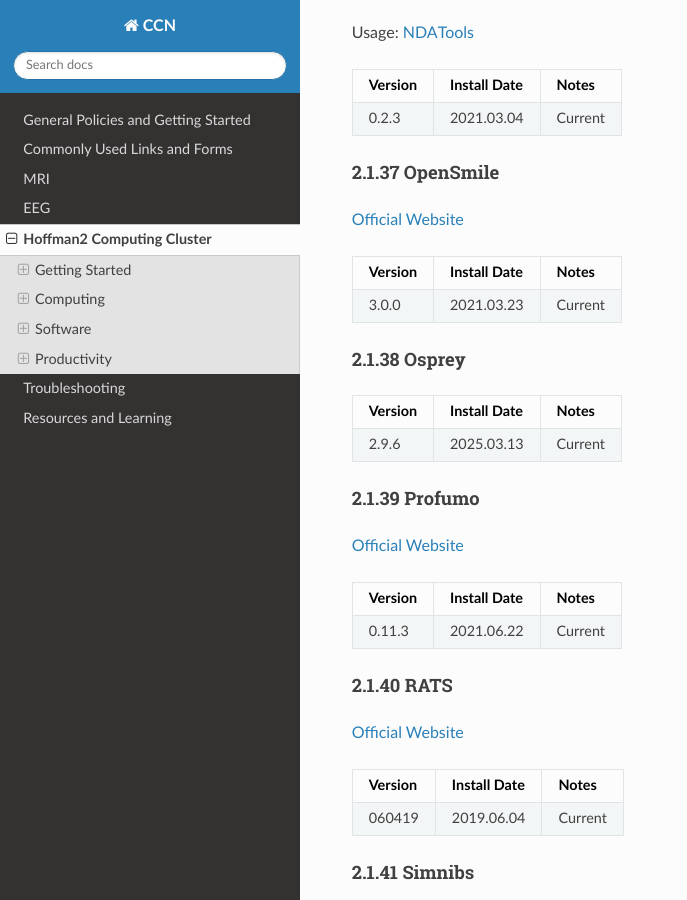
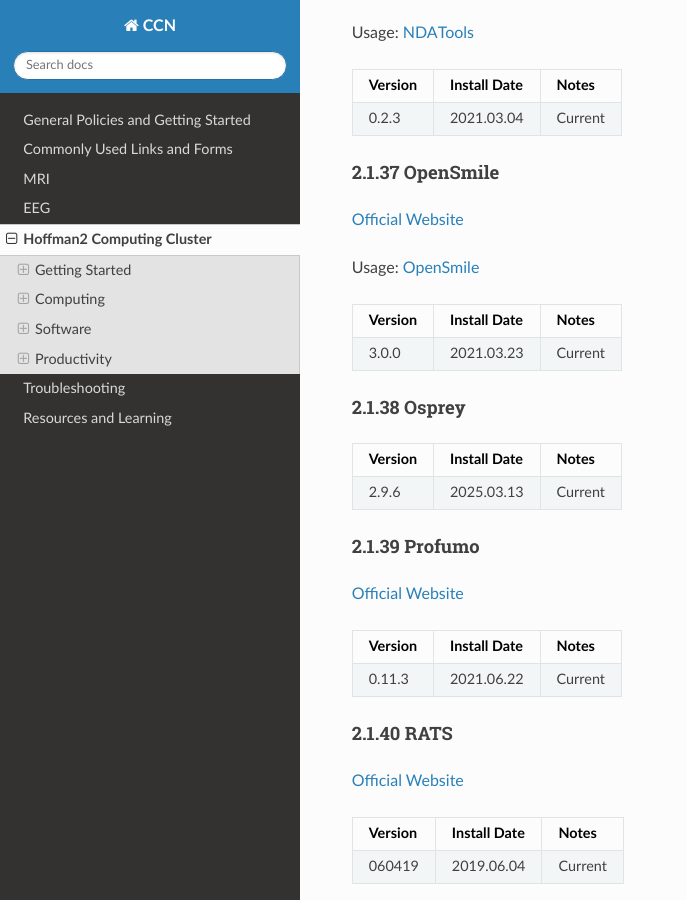
Before and after one commit to CCN-Support/CCN_Wiki, a Sphinx documentation site: the page built from docs/source/hoffman.rst, in a window 1280 px wide and 900 px high, scrolled down 24103 px. Shown: the whole window, without its empty margins (0-687 px from the left). Built offline with Sphinx 7.4.7 and the Read the Docs theme 3.1.0, drawn with Linux system fonts in a browser that asks for light colours.

Commit message:
Update hoffman.rst with usage reference

```diff
--- a/docs/source/hoffman.rst
+++ b/docs/source/hoffman.rst
@@ -1317,6 +1317,8 @@
 ^^^^^^^^^^^^^^^^
 
 `Official Website <https://www.audeering.com/opensmile/>`_
+
+Usage: :ref:`hoffman2_OpenSmile`
 
 .. list-table::
    :header-rows: 1
```
